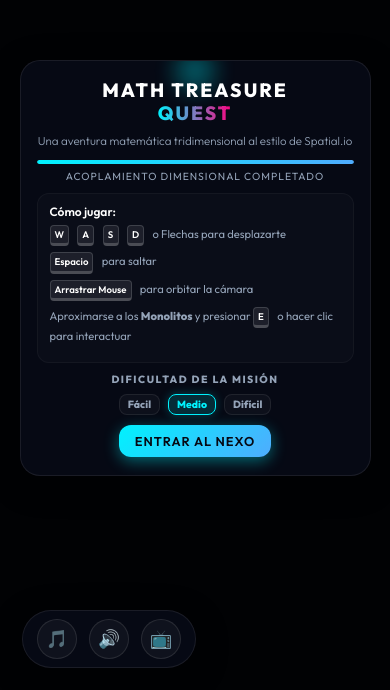
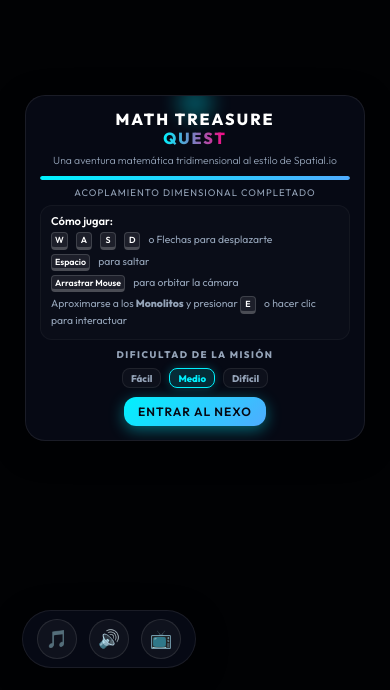
Before and after one commit to Wsm-naranjo/math-treasure-quest, a plain HTML site: page index.html in a window 390 px wide. Shown: the part 154-844 px from the top of the page. Drawn offline with nearby package versions, Linux system fonts and the light colour scheme.

Commit message:
Update index.html

```diff
--- a/index.html
+++ b/index.html
@@ -141,13 +141,13 @@
         }
 
         .overlay-screen.scrollable {
-            overflow-y: auto;
-            align-items: flex-start;
-            padding: 16px 0;
+            overflow-y: auto !important;
+            align-items: flex-start !important;
+            padding: 16px 0 !important;
         }
 
         .overlay-screen.scrollable .glass-panel {
-            margin: auto 0;
+            margin: auto 0 !important;
         }
 
         .overlay-screen.active {
@@ -1586,67 +1586,65 @@
 
         @media (max-width: 850px) {
             #loading-screen {
-                align-items: flex-start !important;
-                overflow-y: auto !important;
-                padding: 12px 0 !important;
+                padding: 8px 0 !important;
             }
             #loading-screen .loading-content {
-                padding: 18px 16px;
-                margin: auto 0;
-                max-width: 380px;
+                padding: 14px 14px;
+                max-width: 340px;
             }
             #loading-screen .logo-container {
+                margin-bottom: 6px;
+            }
+            #loading-screen h1 {
+                font-size: 1rem;
+            }
+            #loading-screen .subtitle {
+                font-size: 0.65rem;
                 margin-bottom: 8px;
             }
-            #loading-screen h1 {
-                font-size: 1.2rem;
-            }
-            #loading-screen .subtitle {
-                font-size: 0.72rem;
-                margin-bottom: 12px;
-            }
             #loading-screen .instructions-panel {
-                padding: 10px 12px;
-                margin-bottom: 10px;
+                padding: 8px 10px;
+                margin-bottom: 8px;
             }
             #loading-screen .instructions-panel h3 {
-                font-size: 0.75rem;
-                margin-bottom: 6px;
+                font-size: 0.7rem;
+                margin-bottom: 4px;
             }
             #loading-screen .instructions-panel li {
-                font-size: 0.7rem;
-                margin-bottom: 6px;
+                font-size: 0.65rem;
+                margin-bottom: 4px;
+                line-height: 1.3;
             }
             #loading-screen .key {
-                font-size: 0.6rem;
-                padding: 1px 4px;
+                font-size: 0.55rem;
+                padding: 1px 3px;
             }
             #loading-screen .progress-bar-container {
                 height: 4px;
                 margin-bottom: 6px;
             }
             #loading-screen .loading-status {
-                font-size: 0.65rem;
-                margin-bottom: 10px;
+                font-size: 0.6rem;
+                margin-bottom: 8px;
             }
             #loading-screen .difficulty-panel {
-                margin: 6px 0 10px 0;
+                margin: 4px 0 8px 0;
             }
             #loading-screen .difficulty-panel h3 {
-                font-size: 0.65rem;
+                font-size: 0.6rem;
             }
             #loading-screen .diff-btn {
-                font-size: 0.65rem;
+                font-size: 0.6rem;
                 padding: 3px 8px;
             }
             #loading-screen .glow-button {
-                font-size: 0.8rem;
-                padding: 8px 16px;
+                font-size: 0.75rem;
+                padding: 7px 14px;
             }
             #loading-screen .glowing-orb {
-                width: 60px;
-                height: 60px;
-                top: -20px;
+                width: 50px;
+                height: 50px;
+                top: -18px;
             }
         }
     </style>
@@ -1659,7 +1657,7 @@
     <div id="ui-container">
 
         <!-- Loading Screen -->
-        <div id="loading-screen" class="overlay-screen active">
+        <div id="loading-screen" class="overlay-screen active scrollable">
             <div class="glass-panel loading-content">
                 <div class="glowing-orb"></div>
                 <div class="logo-container">
```
